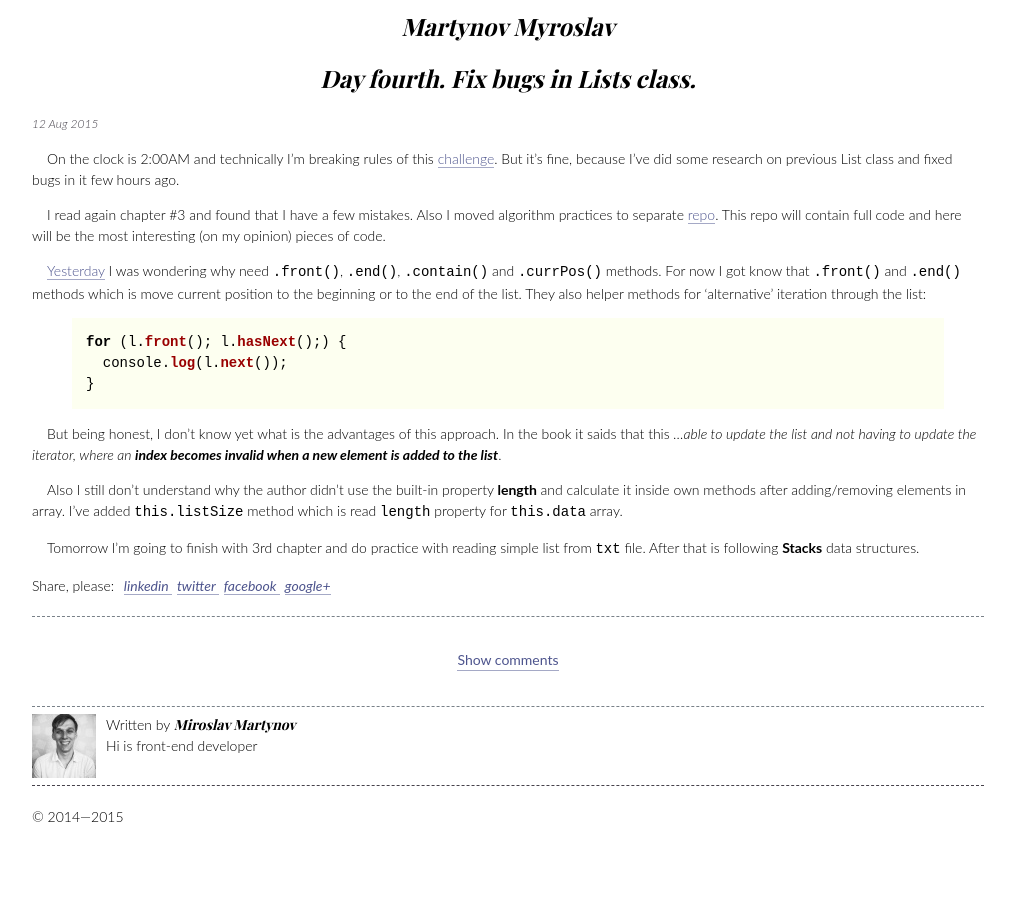
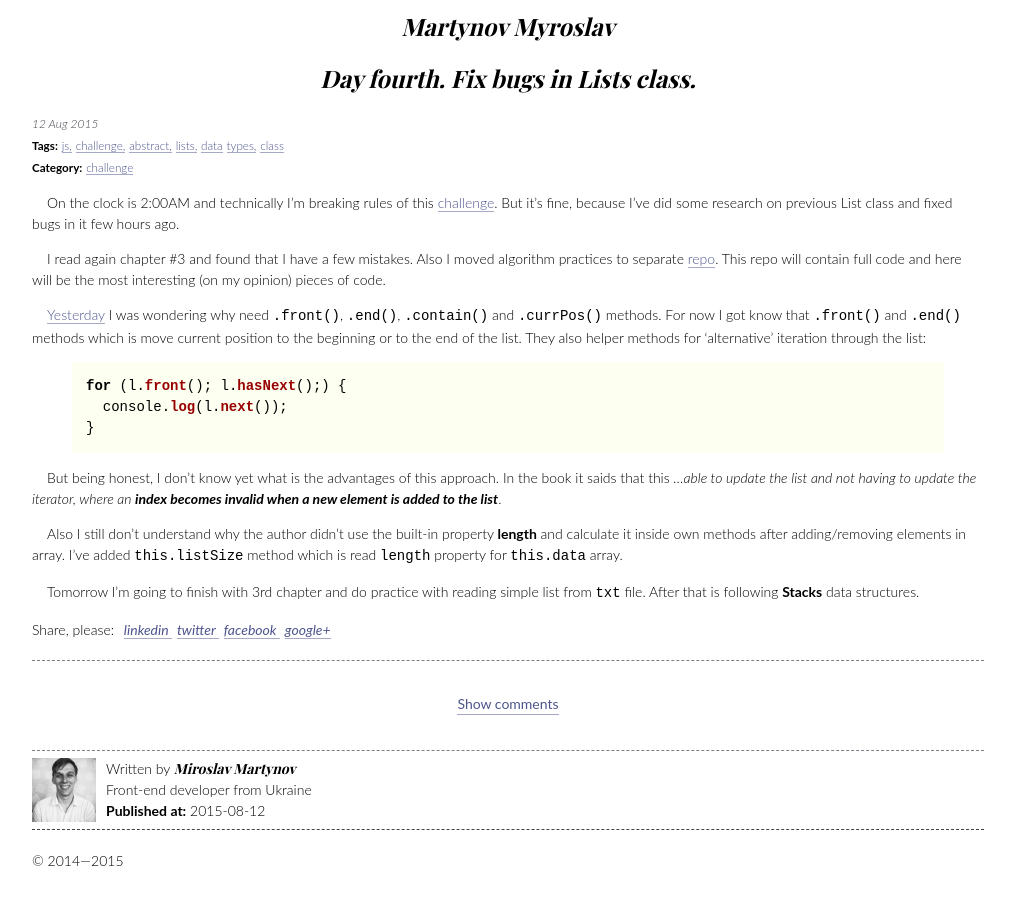
Before and after one commit to mir4a/mir4a.github.io, a Jekyll site: the page built from _posts/2015-08-12-day-four-lists-part3.markdown, in a window 1280 px wide. Shown: the whole page, without its empty margins (132-1147 px from the left). Built offline with Jekyll 4.4.1, drawn with Linux system fonts in a browser that asks for light colours; some web fonts are replaced; Markdown is read by kramdown in place of the engine named in the settings.

Commit message:
#8: Enhanced author section. Added tags and categories archive

```diff
--- a/Gemfile
+++ b/Gemfile
@@ -4,3 +4,4 @@ gem 'neat'
 gem 'jekyll',  '>= 2.5.2'
 gem 'coffee-rails'
 gem 'uglifier'
+gem 'jekyll-archives'
--- a/_config.yml
+++ b/_config.yml
@@ -9,7 +9,19 @@ paginate_path: "blog/page:num"
 
 exclude: [_config.yml, Gemfile, Rakefile, Gemfile.lock]
 
-#gems: [jekyll-assets]
+gems:
+  - jekyll-archives
+
+jekyll-archives:
+  enabled: [tags,categories]
+  layout: 'archive'
+  permalinks:
+    year: '/:year/'
+    month: '/:year/:month/'
+    day: '/:year/:month/:day/'
+    tag: '/tag/:name/'
+    category: '/category/:name/'
+
 sass:
   sass_dir: _sass
 #
--- a/_layouts/post.html
+++ b/_layouts/post.html
@@ -3,6 +3,20 @@ layout: default
 ---
 <h1>{{ page.title }}</h1>
 <time class="meta">{{ page.date | date_to_string }}</time>
+
+{% if page.tags[0] %}
+  <br>
+  <small><b>Tags:</b></small>
+  {% for tag in page.tags %}
+      <small><a href="/tag/{{ tag | remove: ',' }}">{{ tag }}</a></small>
+  {% endfor %}
+{% endif %}
+
+{% if page.categories[1] %}
+  <br>
+  <small><b>Category:</b></small>
+  <small><a href="/category/{{ page.categories[1] }}">{{ page.categories[1] }}</a></small>
+{% endif %}
 
 <div class="post">
 {{ content }}
@@ -59,10 +73,11 @@ layout: default
   <div class="clearfix">
     <img src="/images/mir4a_64.jpg" alt="Martynov Myroslav" width="64" height="64" class="ava" />
     Written by <strong>Miroslav Martynov</strong><br />
-    Hi is front-end developer<br />
+    Front-end developer from Ukraine<br />
     {% if gh.owner_name %}
       <a href="{{gh.owner_url}}">{{gh.owner_url}}</a><br />
     {% endif %}
+    <b>Published at:</b> {{ page.date | date: "%F" }}
   </div>
 </section>
 
```
Also changed, not shown: _layouts/archive.html (added, +13 -0 lines), Gemfile.lock.
